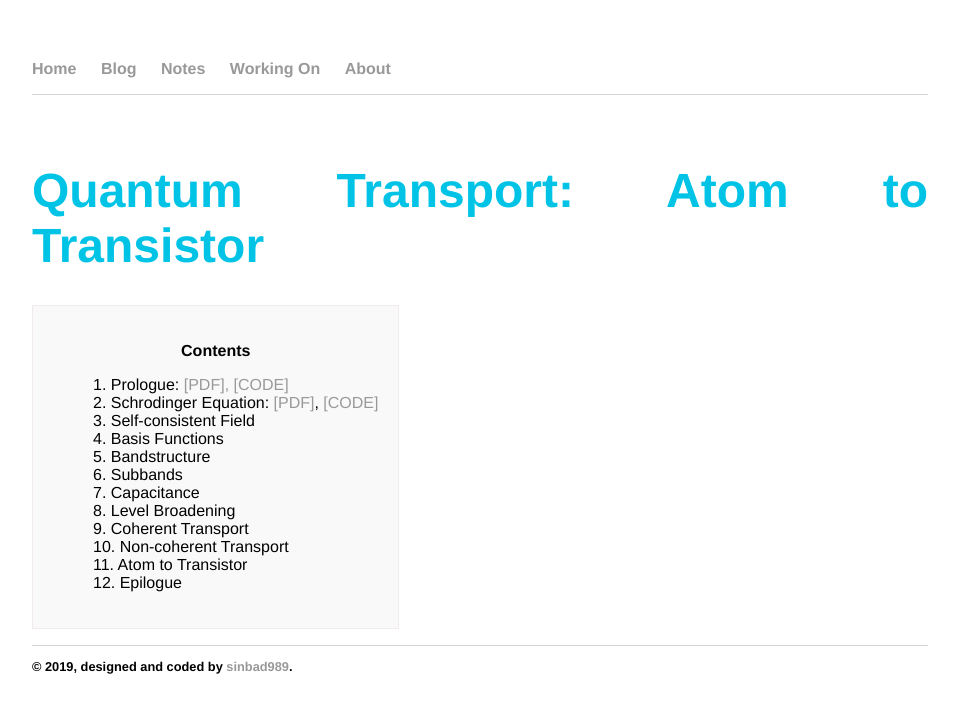
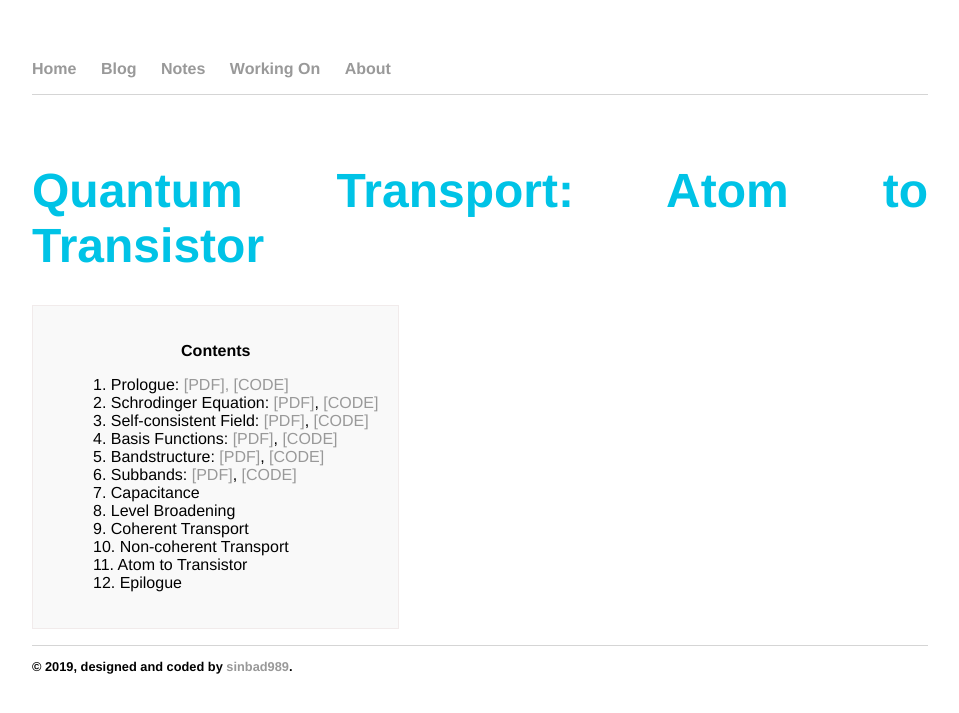
Before and after one commit to sinbad989/sinbad989.github.io, a Jekyll site: the page built from bookreading/qtdatta.html, in a window 1280 px wide. Shown: the top 713 px of the page, without its empty margins (160-1119 px from the left). Built offline with Jekyll 4.4.1, drawn with Linux system fonts in a browser that asks for light colours; nearby versions of some CDN libraries; some web fonts are replaced.

Commit message:
add new link

```diff
--- a/bookreading/qtdatta.html
+++ b/bookreading/qtdatta.html
@@ -6,12 +6,12 @@ title: Working On
 <div id="toc_container">
 <p class="toc_title">Contents</p>
 <ul class="toc_list">
-    <li>1. Prologue: <a href="">[PDF], <a href="">[CODE]</a></li>
-    <li>2. Schrodinger Equation: <a href="\bookreading\qtdatta\se.pdf">[PDF]</a>, <a href="">[CODE]</a></li>
-    <li>3. Self-consistent Field</li>
-    <li>4. Basis Functions</li>
-    <li>5. Bandstructure</li>
-    <li>6. Subbands</li>
+    <li>1. Prologue: <a href="">[PDF], <a href="https://github.com/sinbad989/Python_Programming/tree/master/Quantum%20Transport%20-%20Atoms%20to%20Transistors">[CODE]</a></li>
+    <li>2. Schrodinger Equation: <a href="\bookreading\qtdatta\se.pdf">[PDF]</a>, <a href="https://github.com/sinbad989/Python_Programming/tree/master/Quantum%20Transport%20-%20Atoms%20to%20Transistors">[CODE]</a></li>
+    <li>3. Self-consistent Field: <a href="">[PDF]</a>, <a href="https://github.com/sinbad989/Python_Programming/tree/master/Quantum%20Transport%20-%20Atoms%20to%20Transistors">[CODE]</a></li>
+    <li>4. Basis Functions: <a href="">[PDF]</a>, <a href="https://github.com/sinbad989/Python_Programming/tree/master/Quantum%20Transport%20-%20Atoms%20to%20Transistors">[CODE]</a></li>
+    <li>5. Bandstructure: <a href="">[PDF]</a>, <a href="https://github.com/sinbad989/Python_Programming/tree/master/Quantum%20Transport%20-%20Atoms%20to%20Transistors">[CODE]</a></li>
+    <li>6. Subbands: <a href="">[PDF]</a>, <a href="https://github.com/sinbad989/Python_Programming/tree/master/Quantum%20Transport%20-%20Atoms%20to%20Transistors">[CODE]</a></li>
     <li>7. Capacitance</li>
     <li>8. Level Broadening</li>
     <li>9. Coherent Transport</li>
```
